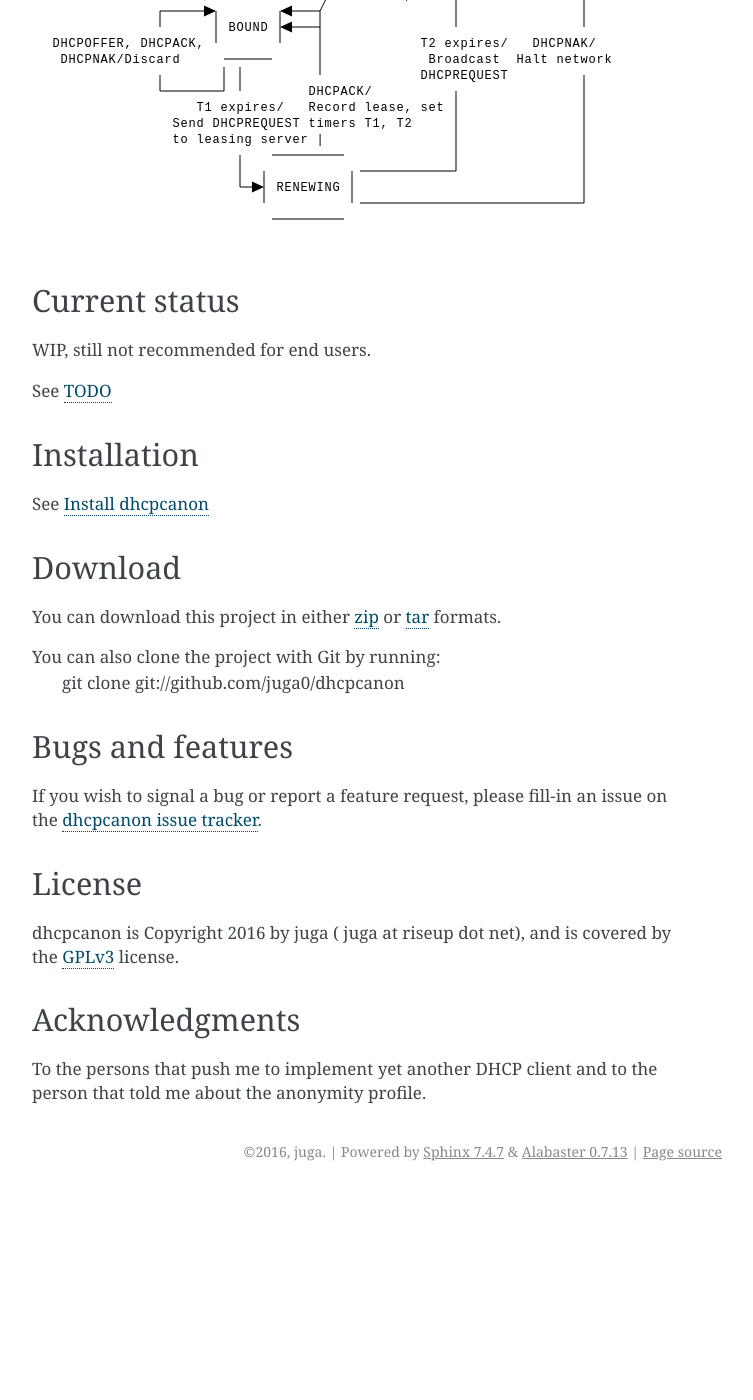
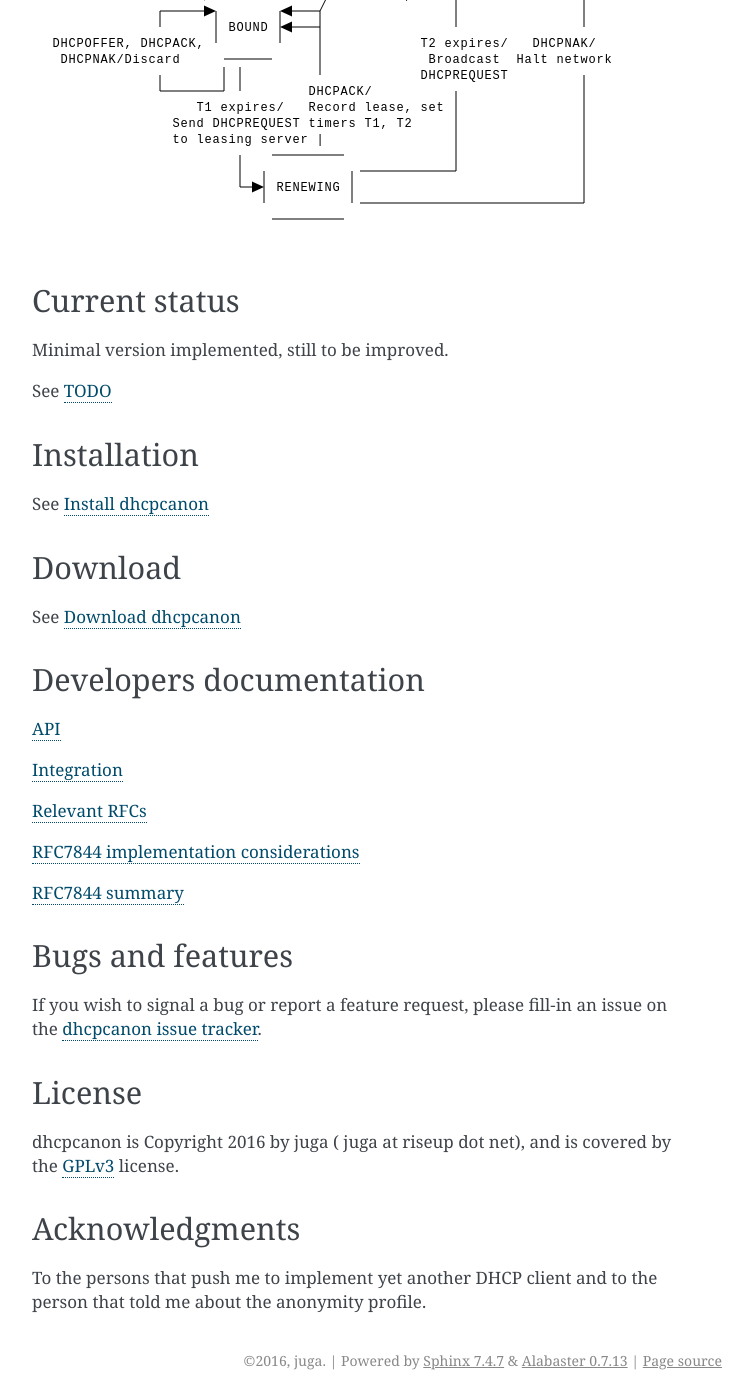
Before and after one commit to juga0/dhcpcanon, a Sphinx documentation site: the page built from docs/source/about.rst, in a window 1280 px wide and 1400 px high, scrolled down 1613 px. Shown: the whole window, without its empty margins (388-1141 px from the left). Built offline with Sphinx 7.4.7, drawn with Linux system fonts in a browser that asks for light colours; formulas are drawn with MathJax 3; pages that are not in the unit, such as notebooks, are missing from menus; before the commit the page ends 2804 px from its top, so only the background shows below that; some of the changed text lies outside the part shown.

Commit message:
Reorganize doumentation

```diff
--- a/docs/source/about.rst
+++ b/docs/source/about.rst
@@ -60,7 +60,7 @@
 Current status
 --------------
 
-WIP, still not recommended for end users.
+Minimal version implemented, still to be improved.
 
 See :ref:`todo`
 
@@ -72,12 +72,20 @@
 Download
 --------
 
-You can download this project in either
-`zip <http://github.com/juga0/dhcpcanon/zipball/master()>`__
-or `tar <http://github.com/juga0/dhcpcanon/tarball/master>`__ formats.
+See :ref:`download`
 
-You can also clone the project with Git by running:
-    git clone git://github.com/juga0/dhcpcanon
+Developers documentation
+--------------------------
+
+:ref:`api`
+
+:ref:`integration`
+
+:ref:`rfcs`
+
+:ref:`tech`
+
+:ref:`rfc7844comm`
 
 Bugs and features
 -----------------
--- a/docs/source/api.rst
+++ b/docs/source/api.rst
@@ -0,0 +1,4 @@
+.. _api:
+
+API
+=====
--- a/docs/source/integration.rst
+++ b/docs/source/integration.rst
@@ -1,3 +1,5 @@
+.. _integration:
+
 Integration
 =============
 
--- a/docs/source/tech.rst
+++ b/docs/source/tech.rst
@@ -10,7 +12,7 @@
 This is intended to be an example of the anonymity profiles implementation.
 
 ``SHOULD`` options
-----------------
+--------------------
 
 Leases
 -------
```
Also changed, not shown: other parts of docs/source/tech.rst (+2 -0 lines), docs/source/download.rst (added, +11 -0 lines), docs/source/install.rst (+7 -2 lines), docs/source/rfcs.rst (+12 -14 lines).
